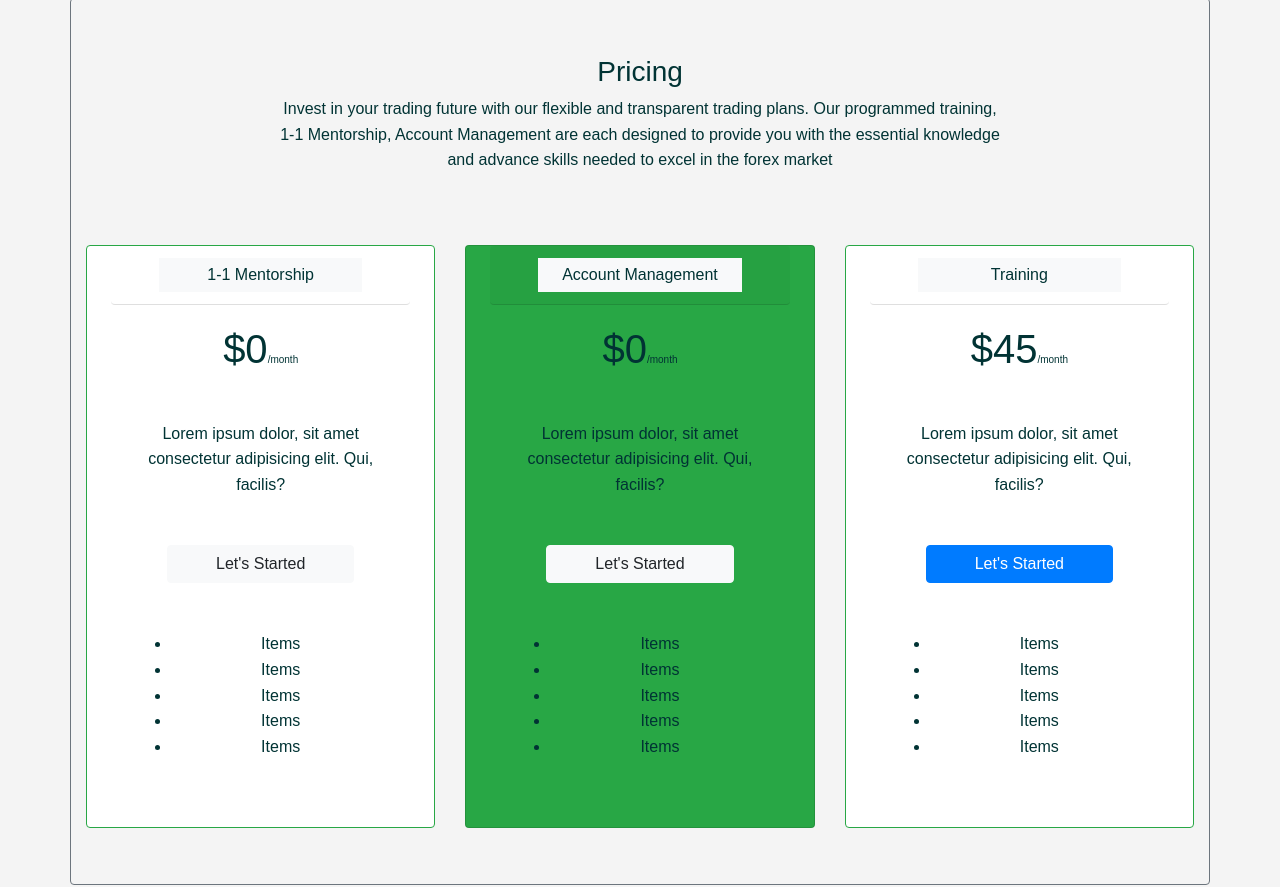
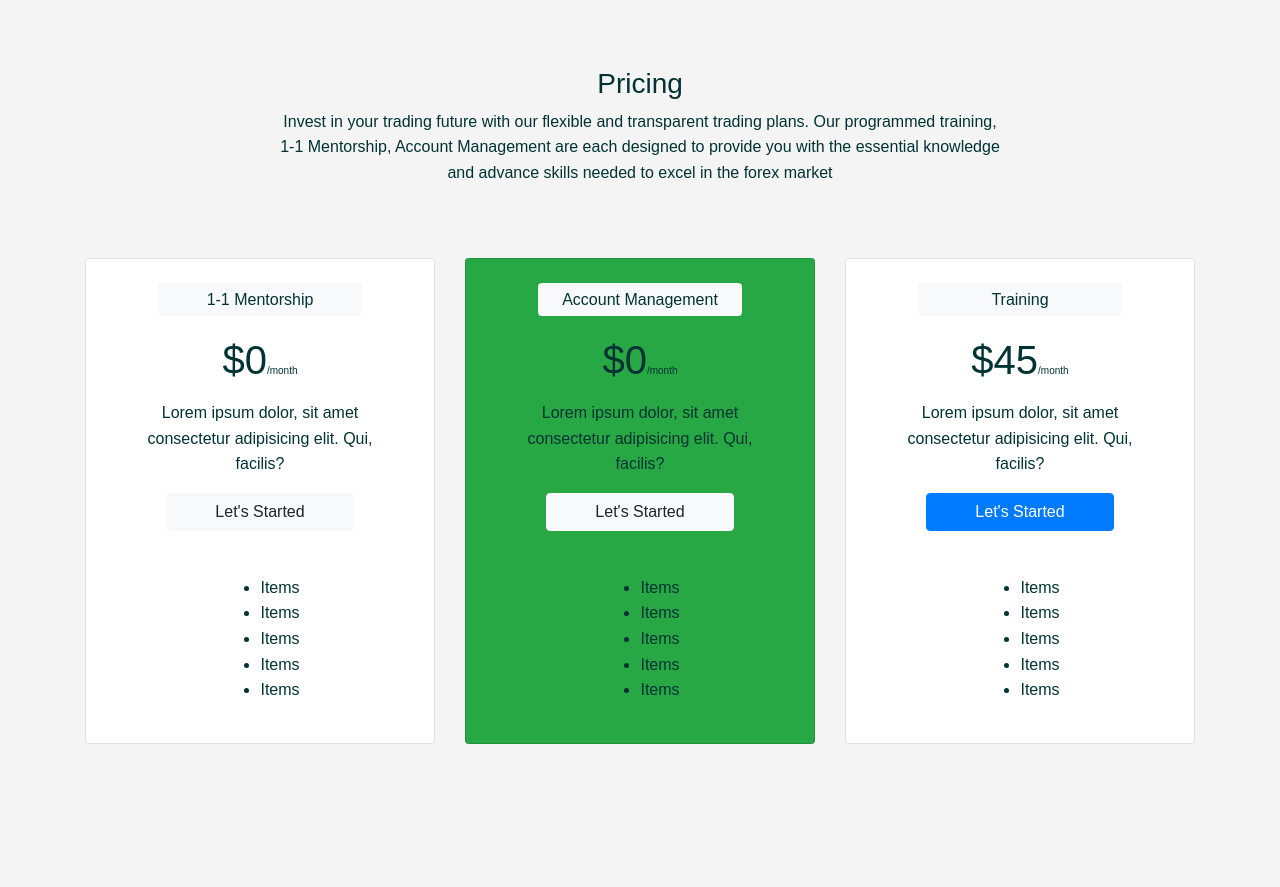
Before and after one commit to thejonasjon/gsmile-web-app, a plain HTML site: page index.html in a window 1280 px wide. Shown: the part 3179-4066 px from the top of the page. Drawn offline with nearby package versions, Linux system fonts and the light colour scheme.

Commit message:
Further updates

```diff
--- a/index.html
+++ b/index.html
@@ -198,10 +198,6 @@
                 <button class="btn btn-light rounded-circle col-1 shadow-sm"><</button>
                 <div class="col-sm-8 col-lg-3 mt-2 shadow-sm d-none">
                     <div class="card">
-                        <div class="card-icon text-center">
-                            <img src="" alt="icon">
-                        </div>
-
                         <div class="card-body">
                             <h4 class="card-title">A one stop platform for all new traders</h4>
                             <p class="card-text my-5">Lorem ipsum dolor sit amet consectetur adipisicing elit. Maxime aut excepturi facere, dolore eveniet nisi recusandae labore laudantium optio molestiae assumenda dolorum! Reiciendis tempora dolorem distinctio quis neque dolore dolores.</p>
@@ -223,10 +219,6 @@
                 </div>
                 <div class="col-sm-8 col-lg-3 mt-2 shadow-sm">
                         <div class="card">
-                            <div class="card-icon text-center">
-                                <img src="" alt="icon">
-                            </div>
-
                             <div class="card-body">
                                 <h4 class="card-title">A one stop platform for all new traders</h4>
                                 <p class="card-text my-5">Lorem ipsum dolor sit amet consectetur adipisicing elit. Maxime aut excepturi facere, dolore eveniet nisi recusandae labore laudantium optio molestiae assumenda dolorum! Reiciendis tempora dolorem distinctio quis neque dolore dolores.</p>
@@ -248,10 +240,6 @@
                 </div>
                 <div class="col-sm-8 col-lg-3 mt-2 shadow-sm">
                     <div class="card">
-                        <div class="card-icon text-center">
-                            <img src="" alt="icon">
-                        </div>
-
                         <div class="card-body">
                             <h4 class="card-title">A one stop platform for all new traders</h4>
                             <p class="card-text my-5">Lorem ipsum dolor sit amet consectetur adipisicing elit. Maxime aut excepturi facere, dolore eveniet nisi recusandae labore laudantium optio molestiae assumenda dolorum! Reiciendis tempora dolorem distinctio quis neque dolore dolores.</p>
@@ -273,10 +261,6 @@
                 </div>
                 <div class="col-sm-8 col-lg-3 mt-2 shadow-sm">
                     <div class="card">
-                        <div class="card-icon text-center">
-                            <img src="" alt="icon">
-                        </div>
-
                         <div class="card-body">
                             <h4 class="card-title">A one stop platform for all new traders</h4>
                             <p class="card-text my-5">Lorem ipsum dolor sit amet consectetur adipisicing elit. Maxime aut excepturi facere, dolore eveniet nisi recusandae labore laudantium optio molestiae assumenda dolorum! Reiciendis tempora dolorem distinctio quis neque dolore dolores.</p>
@@ -298,10 +282,6 @@
                 </div>
                 <div class="col-sm-8 col-lg-3 mt-2 shadow-sm d-none">
                     <div class="card">
-                        <div class="card-icon text-center">
-                            <img src="" alt="icon">
-                        </div>
-
                         <div class="card-body">
                             <h4 class="card-title">A one stop platform for all new traders</h4>
                             <p class="card-text my-5">Lorem ipsum dolor sit amet consectetur adipisicing elit. Maxime aut excepturi facere, dolore eveniet nisi recusandae labore laudantium optio molestiae assumenda dolorum! Reiciendis tempora dolorem distinctio quis neque dolore dolores.</p>
@@ -328,7 +308,7 @@
 
     <!-- Pricing -->
     <section id="Pricing">
-        <div class="container-xl my-5 py-2 border border-secondary rounded">
+        <div class="container-xl my-5 py-5">
             <div class="row justify-content-center mb-3">
                 <div class="col-8 my-5 text-center">
                     <h3>Pricing</h3>
@@ -338,17 +318,18 @@
 
             <div class="row justify-content-center mb-5">
                 <div class="col-sm-8 col-lg-4 mt-2">
-                    <div class="card px-4 border-success rounded">
-                        <div class="card-header bg-white text-center px-5 rounded">
-                            <p class="fw-bold py-1 bg-light">1-1 Mentorship</p>
+                    <div class="card px-4 border border-success-subtle rounded">
+                        <div class="text-center mt-4 px-5">
+                            <p class="fw-bold py-1 bg-light rounded">1-1 Mentorship</p>
                         </div>
 
                         <div class="card-body text-center">
                             <h1 class="card-title">$0<span style="font-size: x-small;">/month</span></h1>
-                            <p class="card-text my-5">Lorem ipsum dolor, sit amet consectetur adipisicing elit. Qui, facilis?</p>
+                            <p class="card-text my-3">Lorem ipsum dolor, sit amet consectetur adipisicing elit. Qui, facilis?</p>
 
                             <button class="btn btn-small btn-light rounded px-5">Let's Started</button>
-                            <div class="card-list my-5">
+                        </div>
+                        <div class="ps-5 my-4" style="margin: auto;">
                             <ul>
                                 <li class="list-items">Items</li>
                                 <li class="list-items">Items</li>
@@ -359,19 +340,19 @@
                         </div>
                     </div>
                 </div>
-                </div>
                 <div class="col-sm-8 col-lg-4 mt-2">
                     <div class="card px-4 bg-success rounded">
-                        <div class="card-header text-center px-5 rounded">
-                            <p class="fw-bold bg-light py-1">Account Management</p>
+                        <div class="text-center mt-4 px-5">
+                            <p class="fw-bold bg-light py-1 rounded">Account Management</p>
                         </div>
 
                         <div class="card-body text-center">
                             <h1 class="card-title">$0<span style="font-size: x-small;">/month</span></h1>
-                            <p class="card-text my-5">Lorem ipsum dolor, sit amet consectetur adipisicing elit. Qui, facilis?</p>
+                            <p class="card-text my-3">Lorem ipsum dolor, sit amet consectetur adipisicing elit. Qui, facilis?</p>
 
                             <button class="btn btn-small btn-light rounded px-5">Let's Started</button>
-                            <div class="card-list my-5">
+                        </div>
+                        <div class="ps-5 my-4" style="margin: auto;">
                             <ul>
                                 <li class="list-items">Items</li>
                                 <li class="list-items">Items</li>
@@ -382,19 +363,19 @@
                         </div>
                     </div>
                 </div>
-                </div>
                 <div class="col-sm-8 col-lg-4 mt-2">
-                    <div class="card px-4 border-success rounded">
-                        <div class="card-header bg-white text-center px-5 rounded">
-                            <p class="fw-bold py-1 bg-light">Training</p>
+                    <div class="card px-4 border border-success-subtle rounded">
+                        <div class="text-center mt-4 px-5">
+                            <p class="fw-bold py-1 bg-light rounded">Training</p>
                         </div>
 
                         <div class="card-body text-center">
                             <h1 class="card-title">$45<span style="font-size: x-small;">/month</span></h1>
-                            <p class="card-text my-5">Lorem ipsum dolor, sit amet consectetur adipisicing elit. Qui, facilis?</p>
+                            <p class="card-text my-3">Lorem ipsum dolor, sit amet consectetur adipisicing elit. Qui, facilis?</p>
 
                             <button class="btn btn-small btn-primary rounded px-5">Let's Started</button>
-                            <div class="card-list my-5">
+                        </div>
+                        <div class="ps-5 my-4" style="margin: auto;">
                             <ul>
                                 <li class="list-items">Items</li>
                                 <li class="list-items">Items</li>
@@ -402,7 +383,6 @@
                                 <li class="list-items">Items</li>
                                 <li class="list-items">Items</li>
                             </ul>
-                            </div>
                         </div>
                     </div>
                 </div>
```
Lines whose indentation alone changed are shown as unchanged.
